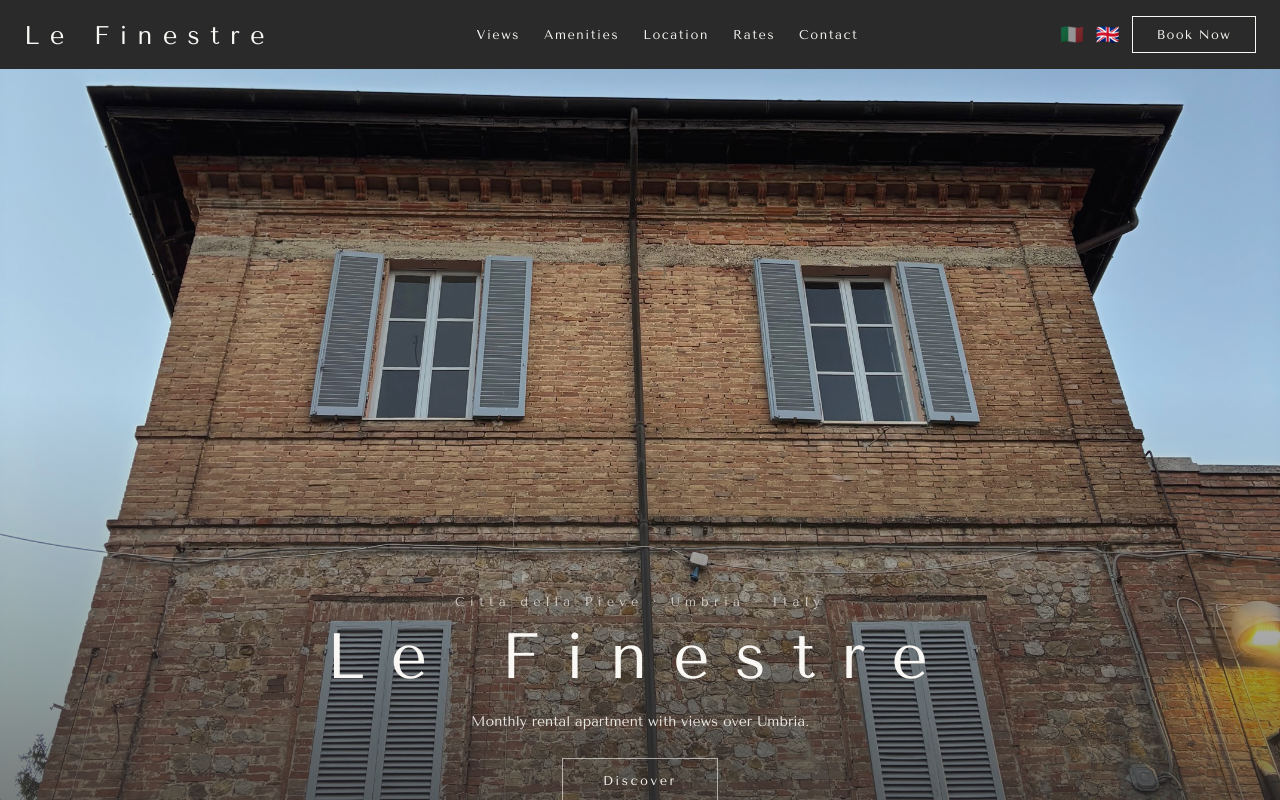
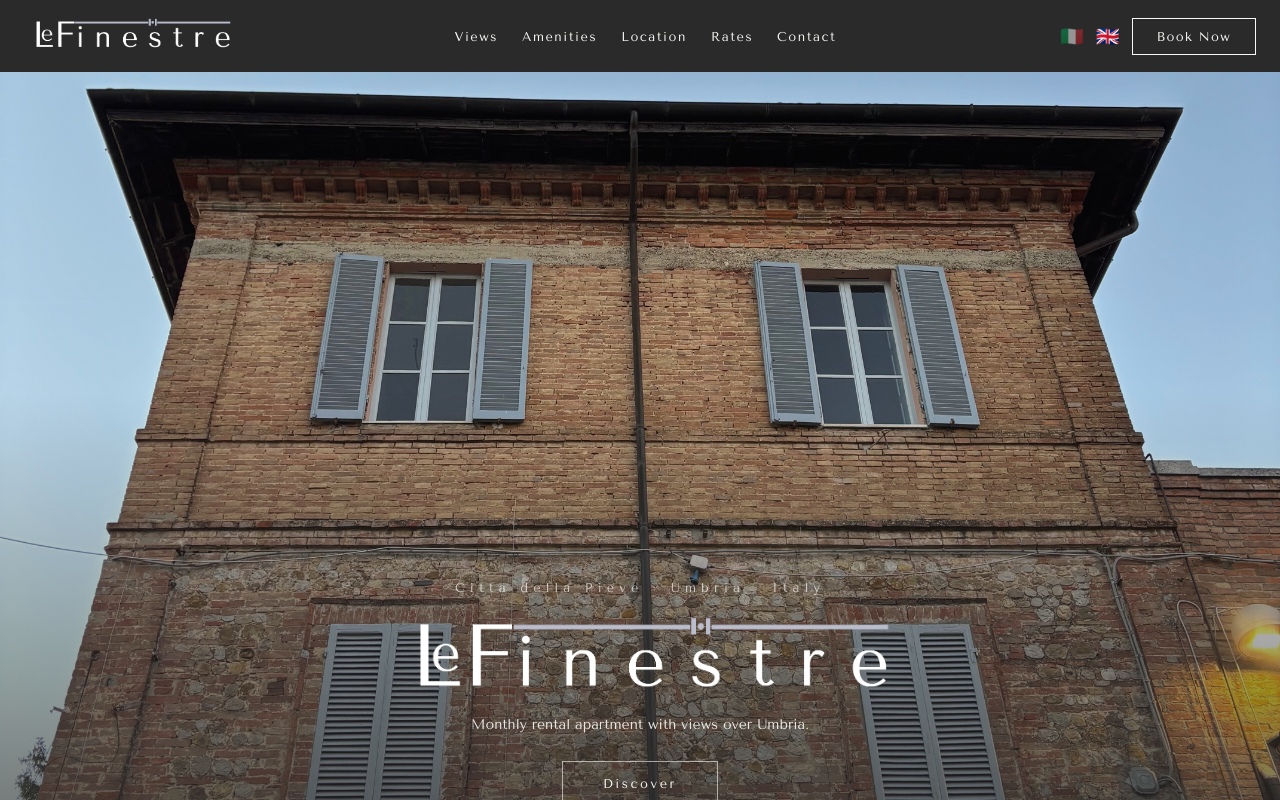
Before and after one commit to merivic/le-finestre, a Next.js app: page /en in a window 1280 px wide. Shown: the top 800 px of the page. Built offline with nearby package versions, Linux system fonts and the light colour scheme; a web font is replaced by a local one.

Commit message:
update: logo centrato e aggiornato

```diff
--- a/app/en/page.tsx
+++ b/app/en/page.tsx
@@ -150,7 +150,7 @@ export default function Home() {
 
       {/* NAV */}
       <nav style={{ background: "#2A2A2A", color: "#FAF8F4", padding: "16px 24px", display: "flex", justifyContent: "space-between", alignItems: "center", position: "sticky", top: 0, zIndex: 50 }}>
-        <span style={{ fontFamily: "'Tenor Sans', Georgia, sans-serif", fontSize: "1.6rem", letterSpacing: "0.4em", fontWeight: 300 }}>Le Finestre</span>
+        <img src="/logo.png" alt="Le Finestre" style={{ height: "40px", objectFit: "contain" }} />
         <div style={{ display: "flex", gap: "24px", fontSize: "0.8rem", letterSpacing: "0.12em" }} className="nav-links">
           <a href="#views" style={{ color: "#FAF8F4", textDecoration: "none" }}>Views</a>
           <a href="#amenities" style={{ color: "#FAF8F4", textDecoration: "none" }}>Amenities</a>
@@ -170,7 +170,7 @@ export default function Home() {
         <div style={{ position: "absolute", inset: 0, background: "linear-gradient(to top, rgba(42,42,42,0.7) 0%, rgba(42,42,42,0.1) 60%)" }} />
         <div style={{ position: "relative", zIndex: 2, textAlign: "center", color: "#FAF8F4", padding: "0 24px" }}>
           <p style={{ fontFamily: "'Tenor Sans', Georgia, sans-serif", fontSize: "0.8rem", letterSpacing: "0.4em", textTransform: "none", marginBottom: "16px", opacity: 0.7 }}>Citta della Pieve · Umbria · Italy</p>
-          <h1 style={{ fontFamily: "'Tenor Sans', Georgia, sans-serif", fontSize: "clamp(2rem, 5vw, 4rem)", fontWeight: 300, letterSpacing: "0.4em", lineHeight: 1, margin: "0 0 24px 0" }}>Le Finestre</h1>
+          <img src="/logo.png" alt="Le Finestre" style={{ width: "40vw", maxWidth: "500px", objectFit: "contain", display: "block", margin: "0 auto 8px auto", mixBlendMode: "normal" }} />
           <p style={{ fontFamily: "'Tenor Sans', Georgia, sans-serif", fontSize: "clamp(0.85rem, 1.1vw, 1rem)", fontWeight: 300, fontStyle: "normal", opacity: 0.9, marginBottom: "40px" }}>Monthly rental apartment with views over Umbria.</p>
           <a href="#views" style={{ border: "1px solid rgba(250,248,244,0.6)", color: "#FAF8F4", padding: "14px 40px", textDecoration: "none", fontSize: "0.8rem", letterSpacing: "0.2em", textTransform: "none" }}>Discover</a>
         </div>
--- a/app/page.tsx
+++ b/app/page.tsx
@@ -154,7 +154,7 @@ export default function Home() {
 
       {/* NAV */}
       <nav style={{ background: "#2A2A2A", color: "#FAF8F4", padding: "16px 24px", display: "flex", justifyContent: "space-between", alignItems: "center", position: "sticky", top: 0, zIndex: 50 }}>
-        <span style={{ fontFamily: "'Tenor Sans', Georgia, sans-serif", fontSize: "1.6rem", letterSpacing: "0.4em", fontWeight: 300 }}>Le Finestre</span>
+        <img src="/logo.png" alt="Le Finestre" style={{ height: "40px", objectFit: "contain" }} />
         <div style={{ display: "flex", gap: "24px", fontSize: "0.8rem", letterSpacing: "0.12em" }} className="nav-links">
           <a href="#views" style={{ color: "#FAF8F4", textDecoration: "none" }}>Le viste</a>
           <a href="#amenities" style={{ color: "#FAF8F4", textDecoration: "none" }}>Servizi</a>
@@ -174,7 +174,7 @@ export default function Home() {
         <div style={{ position: "absolute", inset: 0, background: "linear-gradient(to top, rgba(42,42,42,0.7) 0%, rgba(42,42,42,0.1) 60%)" }} />
         <div style={{ position: "relative", zIndex: 2, textAlign: "center", color: "#FAF8F4", padding: "0 24px" }}>
           <p style={{ fontFamily: "'Tenor Sans', Georgia, sans-serif", fontSize: "0.8rem", letterSpacing: "0.4em", textTransform: "none", marginBottom: "16px", opacity: 0.7 }}>Citta della Pieve · Umbria · Italia</p>
-          <h1 style={{ fontFamily: "'Tenor Sans', Georgia, sans-serif", fontSize: "clamp(2rem, 5vw, 4rem)", fontWeight: 300, letterSpacing: "0.4em", lineHeight: 1, margin: "0 0 24px 0" }}>Le Finestre</h1>
+          <img src="/logo.png" alt="Le Finestre" style={{ width: "40vw", maxWidth: "500px", objectFit: "contain", display: "block", margin: "0 auto 8px auto", mixBlendMode: "normal" }} />
           <p style={{ fontFamily: "'Tenor Sans', Georgia, sans-serif", fontSize: "clamp(0.85rem, 1.1vw, 1rem)", fontWeight: 300, fontStyle: "normal", opacity: 0.9, marginBottom: "40px" }}>Appartamento in affitto mensile con vista sull'Umbria.</p>
           <a href="#views" style={{ border: "1px solid rgba(250,248,244,0.6)", color: "#FAF8F4", padding: "14px 40px", textDecoration: "none", fontSize: "0.8rem", letterSpacing: "0.2em", textTransform: "none" }}>Scopri</a>
         </div>
```
Also changed, not shown: public/logo.png (added).
